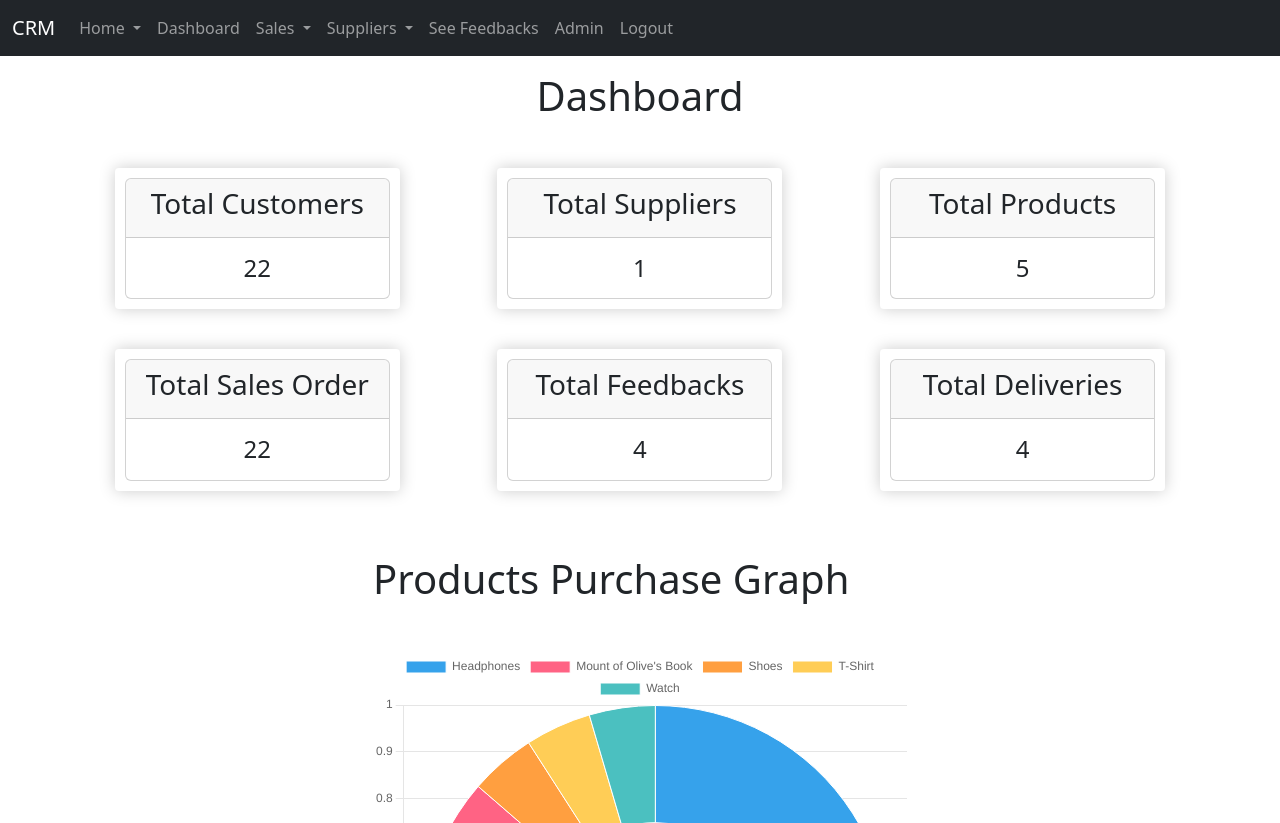
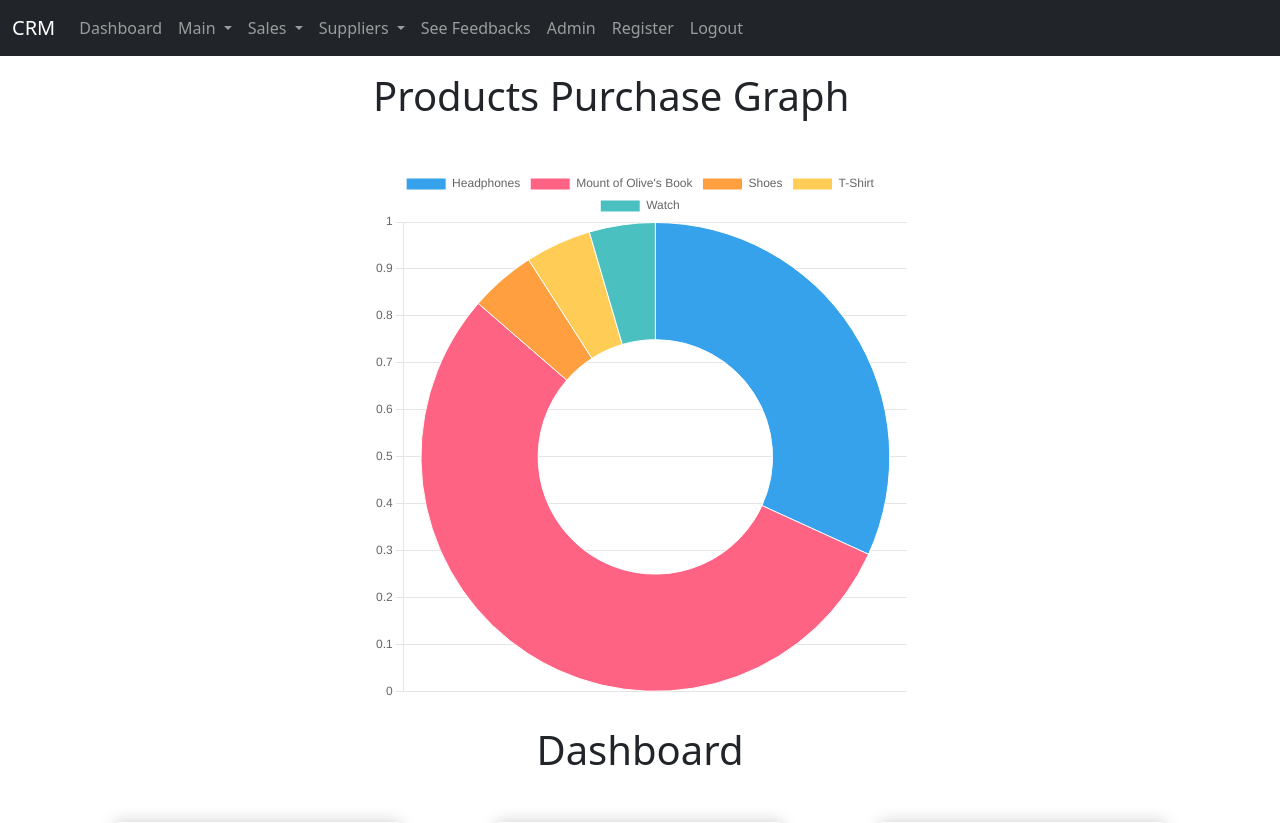
Before and after one commit to sreekanths-24/CRM, a Django app: page /features/dashboard in a window 1280 px wide. Shown: the top 823 px of the page. Run offline with Django 3.2, Linux system fonts and the light colour scheme; a user stored in the database is signed in; data comes from the database, SQL or seed files in the repository; both versions use the stored data as it was after the commit; parts of the project's set-up code (start-up, migrations or seed data) failed here and were passed over.

Commit message:
made some changes

```diff
--- a/features/templates/dashboard.html
+++ b/features/templates/dashboard.html
@@ -1,6 +1,43 @@
 {% extends 'base.html' %}
 {% block content %}
 {% if user.is_authenticated %}
+
+<div class="row" id="ajshgf" style="margin: 0 auto;">
+
+    <h1 class="mb-5">Products Purchase Graph</h1>
+    <br><br>
+    <div>
+        <canvas id="myChart"></canvas>
+    </div>
+
+      <script src="https://cdn.jsdelivr.net/npm/chart.js"></script>
+
+      <script>
+        const ctx = document.getElementById('myChart');
+
+        new Chart(ctx, {
+          type: 'doughnut',
+          data: {
+            labels: {{product_names|safe}} ,
+            datasets: [{
+              label: 'Total Purchases',
+              data: {{product_totals|safe}},
+              borderWidth: 1
+            }]
+          },
+          options: {
+            scales: {
+              y: {
+                beginAtZero: true
+              }
+            }
+          }
+        });
+      </script>
+
+
+</div>
+<br>
 <h1 style="text-align: center;">Dashboard</h1>
 <br>
 <div style="text-align: center;" class="row gap-2">
@@ -130,41 +167,6 @@
 
 </div>
 
-<div class="row" id="ajshgf" style="margin: 0 auto;">
-
-    <h1 class="my-5">Products Purchase Graph</h1>
-    <br><br>
-    <div>
-        <canvas id="myChart"></canvas>
-    </div>
-
-      <script src="https://cdn.jsdelivr.net/npm/chart.js"></script>
-
-      <script>
-        const ctx = document.getElementById('myChart');
-
-        new Chart(ctx, {
-          type: 'doughnut',
-          data: {
-            labels: {{product_names|safe}} ,
-            datasets: [{
-              label: 'Total Purchases',
-              data: {{product_totals|safe}},
-              borderWidth: 1
-            }]
-          },
-          options: {
-            scales: {
-              y: {
-                beginAtZero: true
-              }
-            }
-          }
-        });
-      </script>
-
-
-</div>
 <br><br><br>
 {% endif %}
 
--- a/mainpart/templates/navbar.html
+++ b/mainpart/templates/navbar.html
@@ -1,6 +1,6 @@
 <nav class="navbar navbar-expand-lg navbar-dark bg-dark" id="baiehfbw">
   <div class="container-fluid">
-    <a class="navbar-brand" href="{% url 'home_crm' %}">CRM</a>
+    <a class="navbar-brand" href="{% url 'dashboard' %}">CRM</a>
     <button class="navbar-toggler" type="button" data-bs-toggle="collapse" data-bs-target="#navbarSupportedContent" aria-controls="navbarSupportedContent" aria-expanded="false" aria-label="Toggle navigation">
       <span class="navbar-toggler-icon"></span>
     </button>
@@ -8,9 +8,13 @@
       <ul class="navbar-nav me-auto mb-2 mb-lg-0">
 
         {% if user.is_authenticated %}
+
+        <li class="nav-item">
+          <a class="nav-link" href="{% url 'dashboard' %}">Dashboard</a>
+        </li>
         <li class="nav-item dropdown">
           <a class="nav-link dropdown-toggle" href="#" role="button" data-bs-toggle="dropdown" aria-expanded="false">
-            Home
+            Main
           </a>
           <ul class="dropdown-menu">
             <li><a class="dropdown-item" href="{% url 'home_crm' %}">Manual Records</a></li>
@@ -18,9 +22,6 @@
           </ul>
         </li>
 
-        <li class="nav-item">
-          <a class="nav-link" href="{% url 'dashboard' %}">Dashboard</a>
-        </li>
         <li class="nav-item dropdown">
           <a class="nav-link dropdown-toggle" href="#" role="button" data-bs-toggle="dropdown" aria-expanded="false">
             Sales
@@ -38,8 +39,6 @@
           <ul class="dropdown-menu">
             <li><a class="dropdown-item" href="{% url 'supplierrecords' %}">View Suppliers</a></li>
             <li><a class="dropdown-item" href="{% url 'add_supplier_record' %}">Add Suppliers</a></li>
-
-            <!-- <li><hr class="dropdown-divider"></li> -->
           </ul>
         </li>
         <li class="nav-item">
@@ -49,13 +48,13 @@
           <a class="nav-link" href="http://127.0.0.1:8000/admin/">Admin</a>
         </li>
         <li class="nav-item">
+          <a class="nav-link" href="{% url 'register_crm' %}">Register</a>
+        </li>
+        <li class="nav-item">
           <a class="nav-link" href="{% url 'logout_crm' %}">Logout</a>
         </li>
 
         {% else %}
-        <li class="nav-item">
-          <a class="nav-link" href="{% url 'register_crm' %}">Register</a>
-        </li>
 
         <li class="nav-item">
           <a class="nav-link" href="{% url 'home_crm' %}">Login</a>
--- a/mainpart/views.py
+++ b/mainpart/views.py
@@ -17,7 +17,7 @@ def home(request):
         if user is not None:
             login(request, user)
             messages.success(request, "You have been logged in!")
-            return redirect('home_crm')
+            return redirect('dashboard')
         else:
             messages.success(request, "Incorrect username or password, Please try again.")
             return redirect('home_crm')
--- a/store/templates/store/previous_purchase.html
+++ b/store/templates/store/previous_purchase.html
@@ -10,7 +10,7 @@
             <br>
             {% if q1 %}
             {% if emailid %}
-                <h4>Search results for {{q1}}</h4>
+                <h4>Previous purchases of {{q1}}</h4>
                 <div class="table-resp">
                     <table class="table table-striped table-hover table-bordered">
                         <thead class="table-dark">
```
Also changed, not shown: db.sqlite3.
